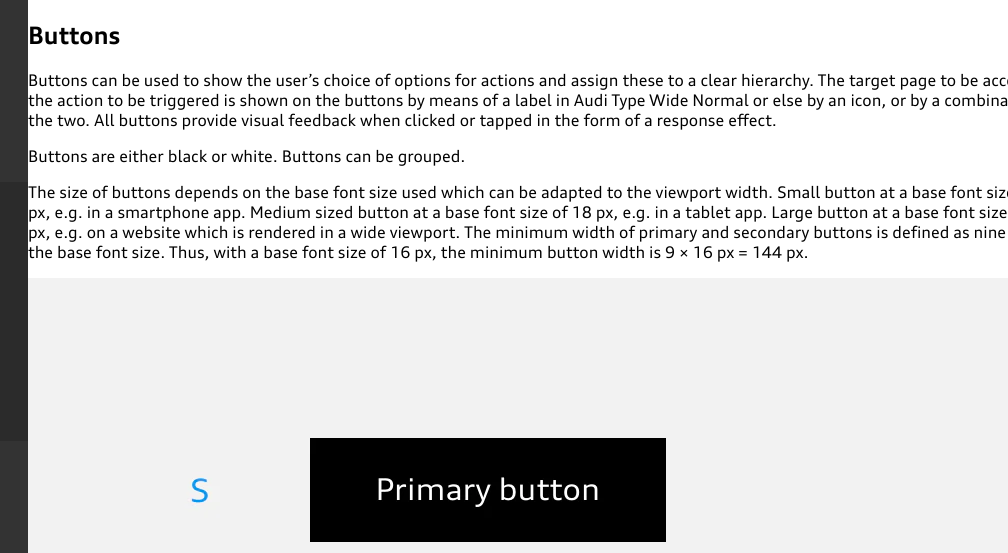
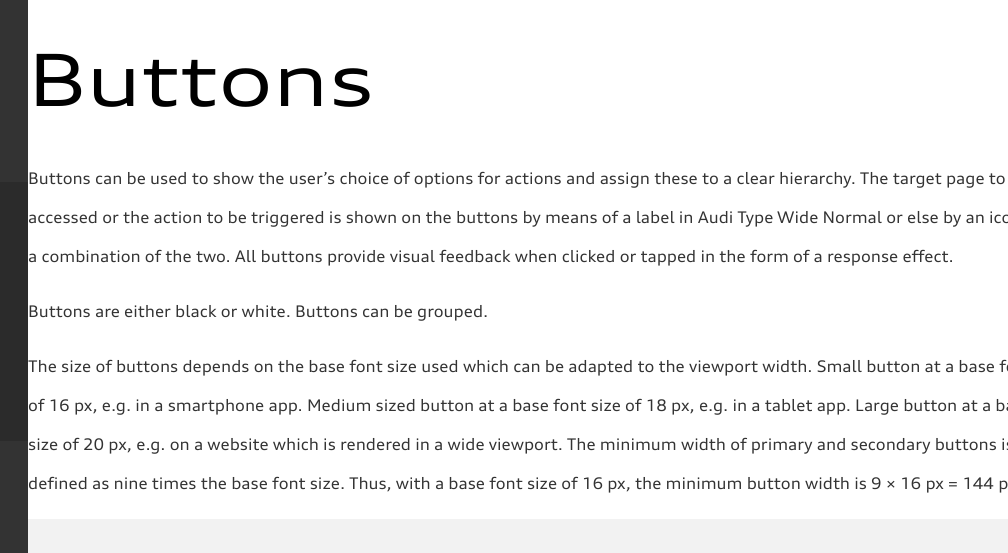
Before and after one commit to rstainsby/technical-documentation, a plain HTML site: page index.html in a window 1280 px wide. Shown: the top 553 px of the page, 272-1280 px from the left. Drawn offline with Linux system fonts and the light colour scheme.

Commit message:
add default header and p styling

```diff
--- a/styles.css
+++ b/styles.css
@@ -25,6 +25,29 @@ html {
 body {
     font-size: 16px;
     font-family: AudiTypeVF;
+}
+
+h1, h2, h3, h4, h5, h6, p {
+    color:#000000;
+    font-size: inherit;
+    font-weight: 300;
+    font-variation-settings: "wdth" 130;
+    line-height: 39px;
+}
+
+h1 {
+    font-size: 4.5rem;
+}
+
+h2 {
+    color: var(--dark-grey-1);
+    font-size: 1.8rem;
+}
+
+p {
+    color: var(--dark-grey-2);
+    font-variation-settings: "wdth" 105;
+    font-size: 16px;
 }
 
 /* navbar styling */
```
